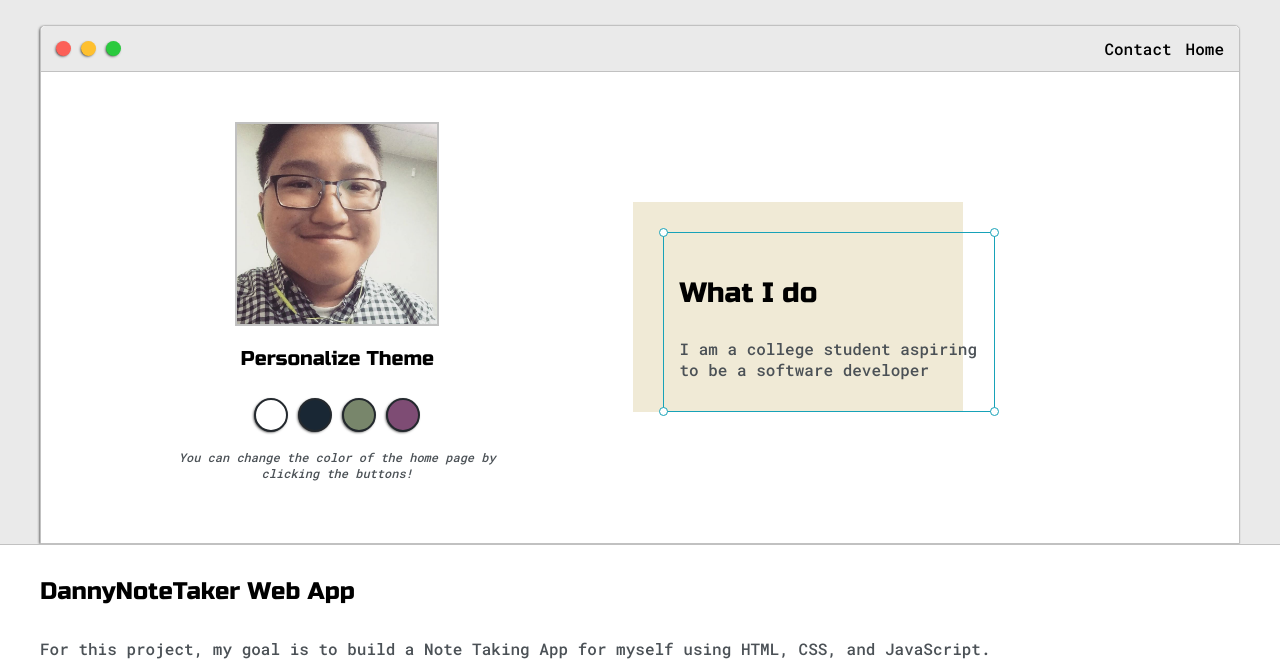
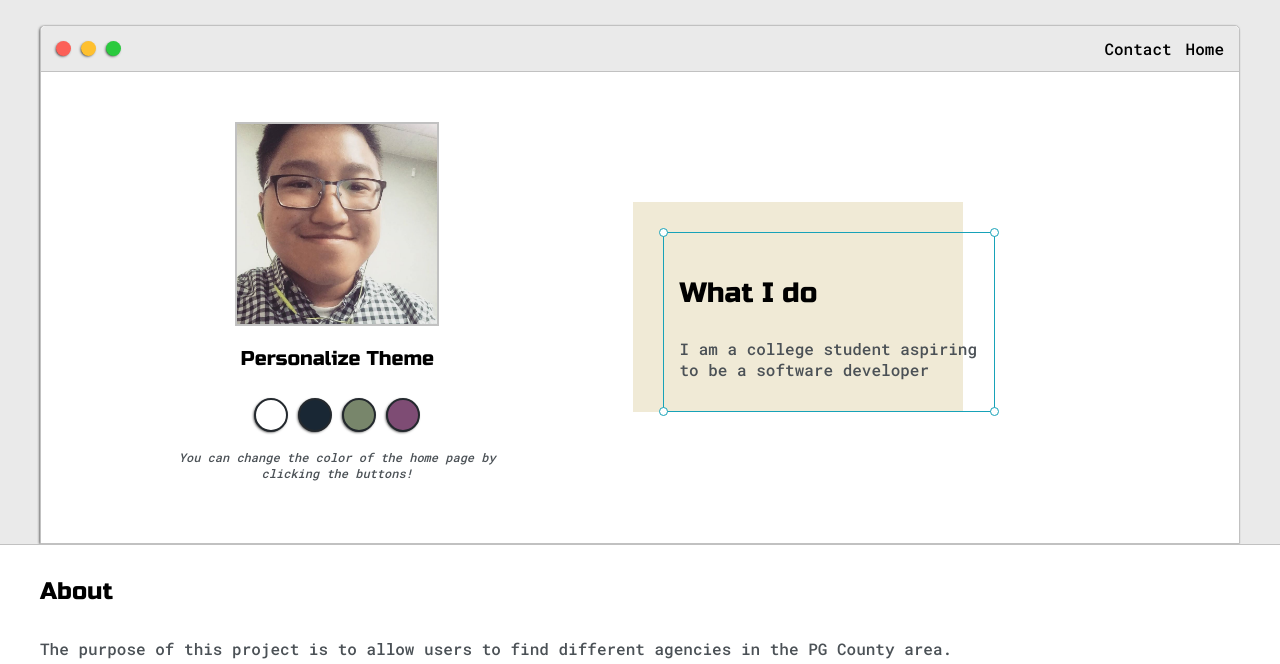
Before and after one commit to ytang913/ytang913.github.io, a plain HTML site: page post7.html in a window 1280 px wide. Shown: the part 136-800 px from the top of the page. Drawn offline with Linux system fonts and the light colour scheme.

Commit message:
Update post7.html

```diff
--- a/post7.html
+++ b/post7.html
@@ -70,17 +70,18 @@
             <div class = "main-container">
                 <div class="about-wrapper"></div>
                     <div>
-                        <h4>DannyNoteTaker Web App</h4>
+                        <h4>About</h4>
                         <p>
-                            For this project, my goal is to build a Note Taking App for myself using
-                        HTML, CSS, and JavaScript.</p>
+                           The purpose of this project is to allow users to find different agencies in the PG County area.
+
+                        </p>
                         <p>
                             In this project, users are able to add and delete their notes on the Web app itself.
                             There is an "Add" button to create a note, a "trash can" button to delete the note, and
                             an "pencil" button to save their note.
                          </p>
                          <p>The web app was deployed on
-                             <a href ="https://dannynotetakerwebapp.azurewebsites.net/">Microsoft Azure Cloud</a>
+                             <a href ="https://pgcagencyfinder.azurewebsites.net/">Microsoft Azure Cloud</a>
 
                          </p>
                         <h5>
```
